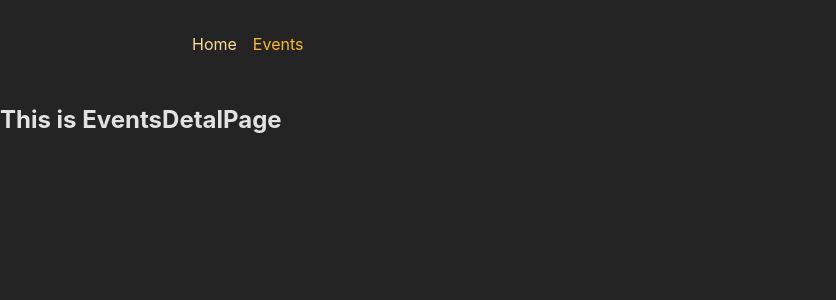
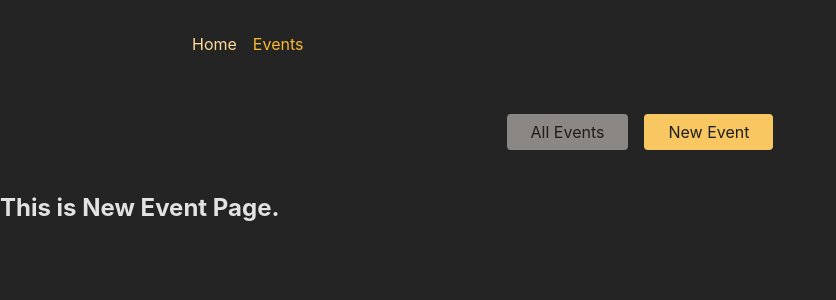
Before and after one commit to Mr-Brown-Rafi/React_Learning, a React (Create React App) app in the folder ReactRouting/12-adv-starting-project/frontend/: page /events/new in a window 1280 px wide. Shown: the top 300 px of the page, without its empty margins (0-836 px from the left). Built offline with nearby package versions, Linux system fonts and the light colour scheme.

Commit message:
routing is changed and added nested layout to route

```diff
--- a/ReactRouting/12-adv-starting-project/frontend/src/App.js
+++ b/ReactRouting/12-adv-starting-project/frontend/src/App.js
@@ -28,18 +28,22 @@ import EventsPage from "./pages/EventsPage";
 import EventDetailPage from "./pages/EventsDetailPage";
 import NewEventPage from "./pages/NewEventPage";
 import EditEventPage from "./pages/EditEventPage"
+
 import RootLayout from "./pages/RootLayout";
+import EventRoot from "./pages/EventRoot";
 
 const route = createBrowserRouter([
   {
     path: "/",
     element: <RootLayout/>,
     children: [
-      { path: "/", element: <HomePage /> },
-      { path: "/events", element: <EventsPage /> },
-      { path: "/events/new", element: <NewEventPage /> },
-      { path: "/events/:id", element: <EventDetailPage /> },
-      { path: "/events/:id/edit", element: <EditEventPage /> },
+      { index: true, element: <HomePage /> },
+      { path:'events', element: <EventRoot />,children:[
+        { index: true, element: <EventsPage /> },
+        { path: "new", element: <NewEventPage /> },
+        { path: ":id", element: <EventDetailPage /> },
+        { path: ":id/edit", element: <EditEventPage /> },
+      ] },
     ],
   },
 ]);
--- a/ReactRouting/12-adv-starting-project/frontend/src/components/EventsNavigation.js
+++ b/ReactRouting/12-adv-starting-project/frontend/src/components/EventsNavigation.js
@@ -1,4 +1,7 @@
-import classes from './EventsNavigation.module.css';
+import React from "react";
+import { NavLink } from "react-router-dom";
+
+import classes from "./EventsNavigation.module.css";
 
 function EventsNavigation() {
   return (
@@ -6,10 +9,25 @@ function EventsNavigation() {
       <nav>
         <ul className={classes.list}>
           <li>
-            <a href="/events">All Events</a>
+            <NavLink
+              to="/events"
+              className={({ isActive }) =>
+                isActive ? classes.active : undefined
+              }
+              end
+            >
+              All Events
+            </NavLink>
           </li>
           <li>
-            <a href="/events/new">New Event</a>
+            <NavLink
+              to="/events/new"
+              className={({ isActive }) =>
+                isActive ? classes.active : undefined
+              }
+            >
+              New Event
+            </NavLink>
           </li>
         </ul>
       </nav>
--- /dev/null
+++ b/ReactRouting/12-adv-starting-project/frontend/src/pages/EventRoot.js
@@ -0,0 +1,15 @@
+import React from "react";
+import { Outlet } from "react-router-dom";
+
+import EventsNavigation from "../components/EventsNavigation";
+
+const EventRoot = () => {
+  return (
+    <>
+      <EventsNavigation />
+      <Outlet />
+    </>
+  );
+};
+
+export default EventRoot;
--- a/ReactRouting/12-adv-starting-project/frontend/src/pages/EventsPage.js
+++ b/ReactRouting/12-adv-starting-project/frontend/src/pages/EventsPage.js
@@ -16,7 +16,7 @@ const EventsPage = () => {
       <ul>
         {events.map((event) => (
           <li>
-            <Link id={event.id} to={`/events/${event.title}`}>
+            <Link id={event.id} to={event.title}>
               {event.title}
             </Link>
           </li>
--- a/ReactRouting/12-adv-starting-project/frontend/src/pages/NewEventPage.js
+++ b/ReactRouting/12-adv-starting-project/frontend/src/pages/NewEventPage.js
@@ -3,7 +3,7 @@ import React from "react";
 const NewEventPage = () => {
   return (
     <>
-      <h2>This is EventsDetalPage</h2>
+      <h2>This is New Event Page.</h2>
     </>
   );
 };
```
